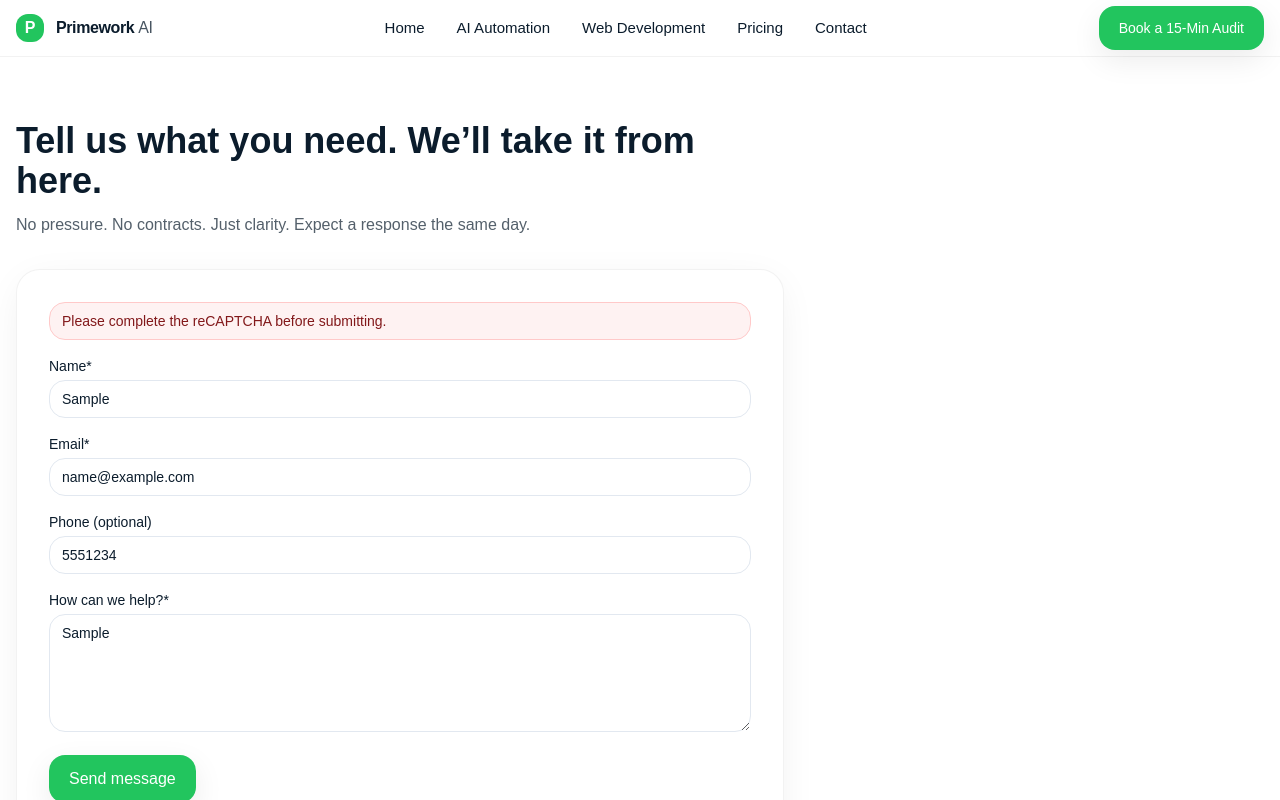
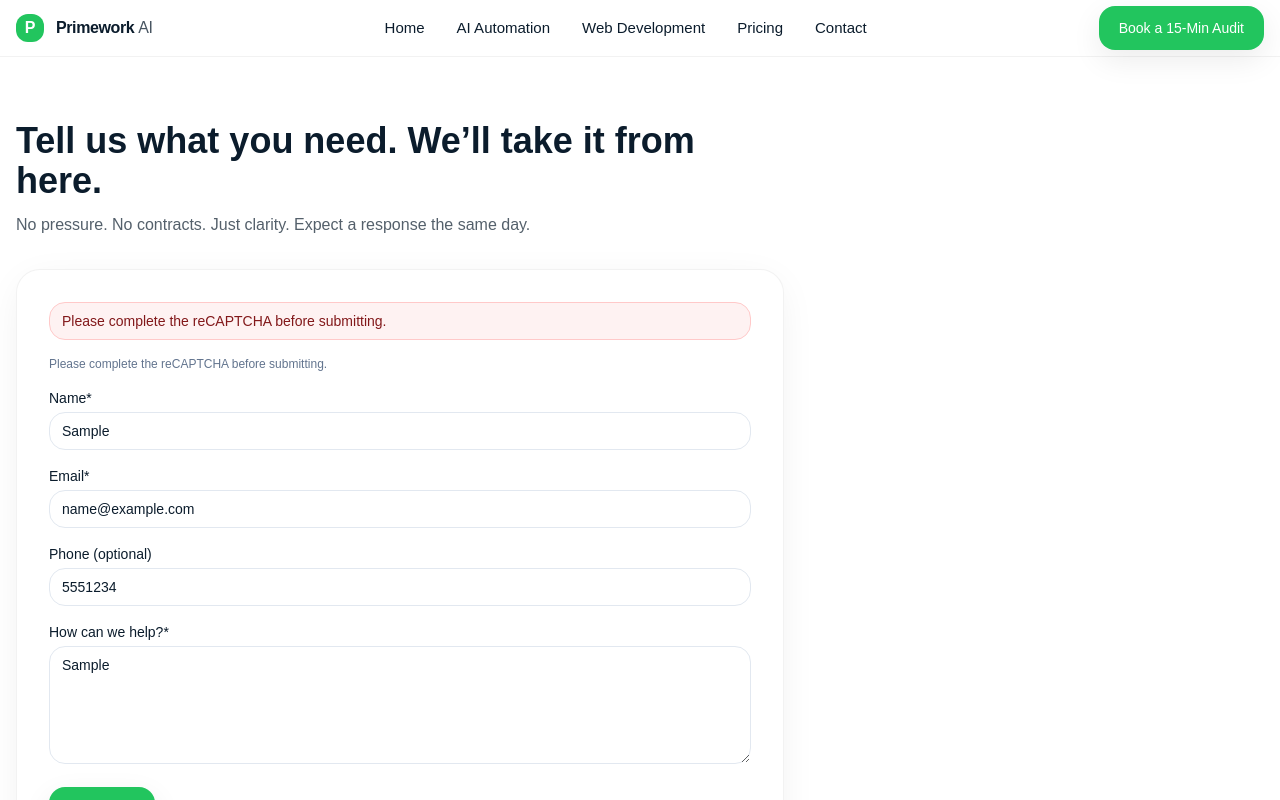
Before and after one commit to FMGJFish/primework-ai, a Next.js app: page /contact in a window 1280 px wide. Both pictures are taken after typing "Sample", "name@example.com", "5551234", "Sample" into the empty fields and a click on the button "Send message". Shown: the top 800 px of the page. Built offline with nearby package versions, Linux system fonts and the light colour scheme; no server answers.

Commit message:
Improve UX: phased submission, loading states & reCAPTCHA messaging

```diff
--- a/components/ContactForm.tsx
+++ b/components/ContactForm.tsx
@@ -31,7 +31,6 @@ type ContactBody = {
   utmContent?: string;
 };
 
-
 type FormStatus = "idle" | "submitting" | "success" | "error";
 
 type FieldErrors = {
@@ -39,6 +38,9 @@ type FieldErrors = {
   email?: string;
   message?: string;
 };
+
+// NEW: finer-grained phases for UX messaging
+type SubmitPhase = "idle" | "verifying" | "analyzing" | "success" | "error";
 
 export default function ContactForm() {
   const searchParams = useSearchParams();
@@ -67,10 +69,13 @@ export default function ContactForm() {
     utmContent: "",
   });
 
-
   const [status, setStatus] = useState<FormStatus>("idle");
   const [error, setError] = useState<string | null>(null);
   const [fieldErrors, setFieldErrors] = useState<FieldErrors>({});
+
+  // NEW: phase + note for better feedback
+  const [submitPhase, setSubmitPhase] = useState<SubmitPhase>("idle");
+  const [submitNote, setSubmitNote] = useState<string | null>(null);
 
   // Capture page URL, referrer, and UTM params once on mount
   useEffect(() => {
@@ -90,7 +95,6 @@ useEffect(() => {
       utmContent: params.get("utm_content") || "",
     }));
   }, []);
-
 
   // Pre-fill message based on ?service=, ?plan=, ?addons=, ?webPackage=
   useEffect(() => {
@@ -164,6 +168,8 @@ useEffect(() => {
   async function handleSubmit(e: FormEvent<HTMLFormElement>) {
     e.preventDefault();
     setStatus("submitting");
+    setSubmitPhase("verifying");
+    setSubmitNote("Verifying you’re human…");
     setError(null);
 
     // 🔎 1) Basic client-side validation
@@ -190,6 +196,8 @@ useEffect(() => {
     if (Object.keys(newErrors).length > 0) {
       setFieldErrors(newErrors);
       setStatus("idle");
+      setSubmitPhase("idle");
+      setSubmitNote(null);
       return;
     }
 
@@ -211,6 +219,8 @@ useEffect(() => {
 
     if (!token) {
       setStatus("error");
+      setSubmitPhase("error");
+      setSubmitNote("Please complete the reCAPTCHA before submitting.");
       setError("Please complete the reCAPTCHA before submitting.");
       return;
     }
@@ -221,6 +231,10 @@ useEffect(() => {
     };
 
     try {
+      // NEW: we’ve passed validation + have a token → AI/Apps Script work now
+      setSubmitPhase("analyzing");
+      setSubmitNote("Analyzing your message with AI (usually 1–3 seconds)…");
+
       const resp = await fetch("/api/contact", {
         method: "POST",
         headers: { "Content-Type": "application/json" },
@@ -247,6 +261,10 @@ useEffect(() => {
 
       // ✅ Success
       setStatus("success");
+      setSubmitPhase("success");
+      setSubmitNote(
+        "Got it! We’ll review your message and follow up shortly."
+      );
       setError(null);
 
       setForm((prev) => ({
@@ -259,7 +277,6 @@ useEffect(() => {
         startedAt: Date.now(),
       }));
 
-
       // Optional: visually reset reCAPTCHA
       if (typeof window !== "undefined" && window.grecaptcha) {
         try {
@@ -271,6 +288,7 @@ useEffect(() => {
     } catch (err) {
       console.error(err);
       setStatus("error");
+      setSubmitPhase("error");
 
       const message =
         err instanceof Error
@@ -278,10 +296,30 @@ useEffect(() => {
           : "Something went wrong. Please try again in a moment.";
 
       setError(message);
+      setSubmitNote(message);
     }
   }
 
   const isSubmitting = status === "submitting";
+
+  // NEW: smarter button label based on phase
+  let buttonLabel = "Send message";
+  if (submitPhase === "verifying") {
+    buttonLabel = "Verifying you’re human…";
+  } else if (submitPhase === "analyzing") {
+    buttonLabel = "Analyzing with AI (1–3 seconds)…";
+  } else if (submitPhase === "success") {
+    buttonLabel = "Sent!";
+  } else if (submitPhase === "error") {
+    buttonLabel = isSubmitting ? "Sending..." : "Try again";
+  } else if (isSubmitting) {
+    buttonLabel = "Sending...";
+  }
+
+  const isBusy =
+    isSubmitting ||
+    submitPhase === "verifying" ||
+    submitPhase === "analyzing";
 
   return (
     <form onSubmit={handleSubmit} className="space-y-4">
@@ -297,6 +335,11 @@ useEffect(() => {
         <div className="rounded-2xl border border-red-200 bg-red-50 px-3 py-2 text-sm text-red-900">
           {error}
         </div>
+      )}
+
+      {/* NEW: soft status note under the banners */}
+      {submitNote && (
+        <p className="text-xs text-slate-500">{submitNote}</p>
       )}
 
       <input type="hidden" name="startedAt" value={form.startedAt} />
@@ -421,13 +464,12 @@ useEffect(() => {
         </div>
       )}
 
-
       <button
         type="submit"
-        disabled={isSubmitting}
+        disabled={isBusy}
         className="btn btn-primary"
       >
-        {isSubmitting ? "Sending..." : "Send message"}
+        {buttonLabel}
       </button>
     </form>
   );
```
Lines whose indentation alone changed are shown as unchanged.
